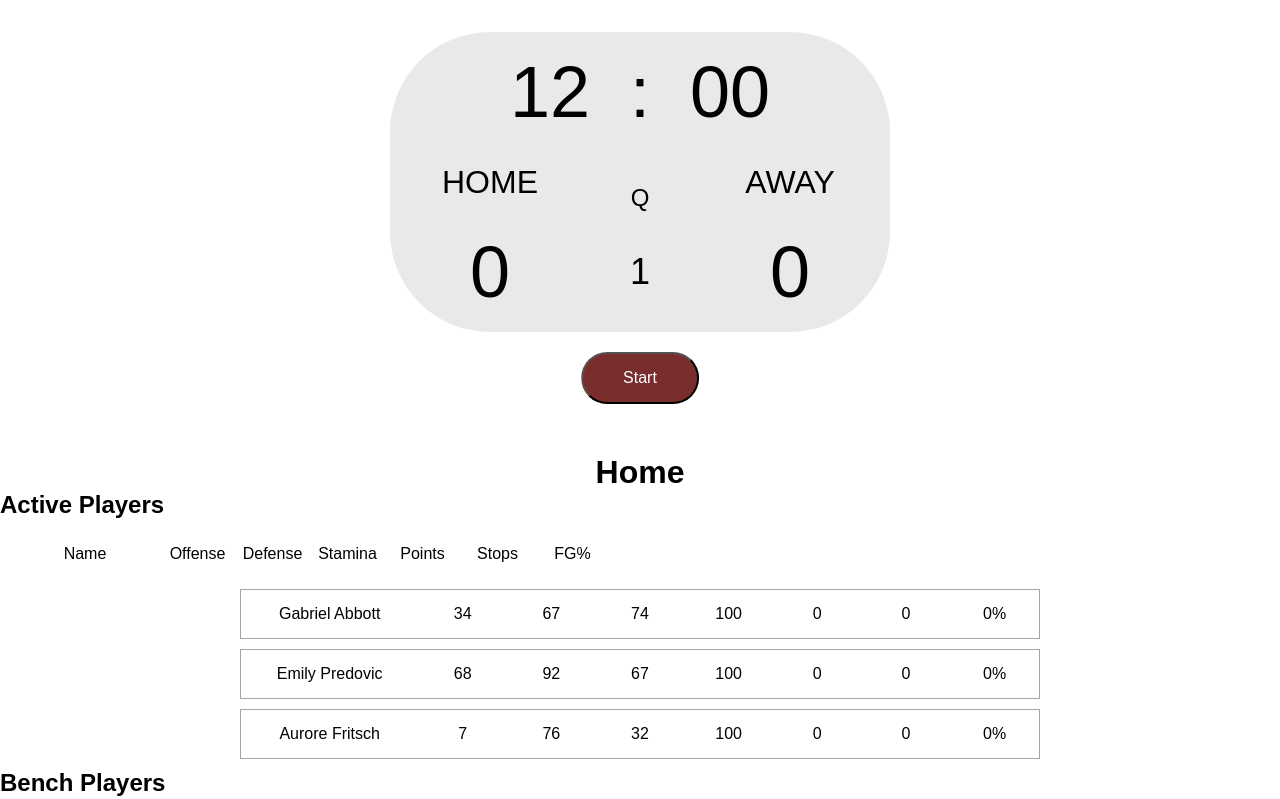
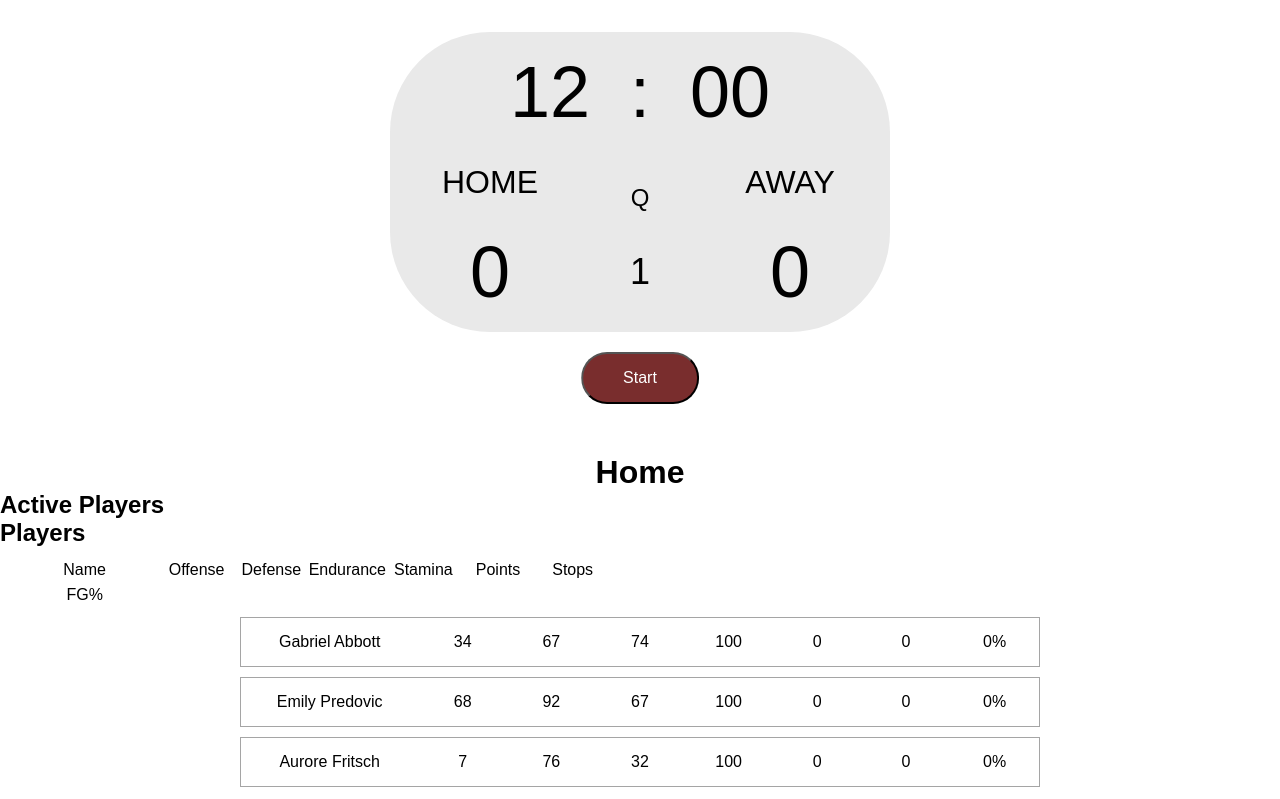
Before and after one commit to ellymaimon/coach-corner-react, a React (Create React App) app: page / in a window 1280 px wide. Shown: the top 799 px of the page. Built offline with nearby package versions, Linux system fonts and the light colour scheme.

Commit message:
Add status and endurance the players components

```diff
--- a/src/game/Players.jsx
+++ b/src/game/Players.jsx
@@ -2,13 +2,15 @@ import React from 'react';
 import Player from './Player';
 import './Players.css';
 
-const Players = ({ players }) => {
+const Players = ({ players, status }) => {
   return (
     <div>
+      <h2 className='players-header'>{status} Players</h2>
       <div className='category-row'>
         <div>Name</div>
         <div>Offense</div>
         <div>Defense</div>
+        <div>Endurance</div>
         <div>Stamina</div>
         <div>Points</div>
         <div>Stops</div>
```
